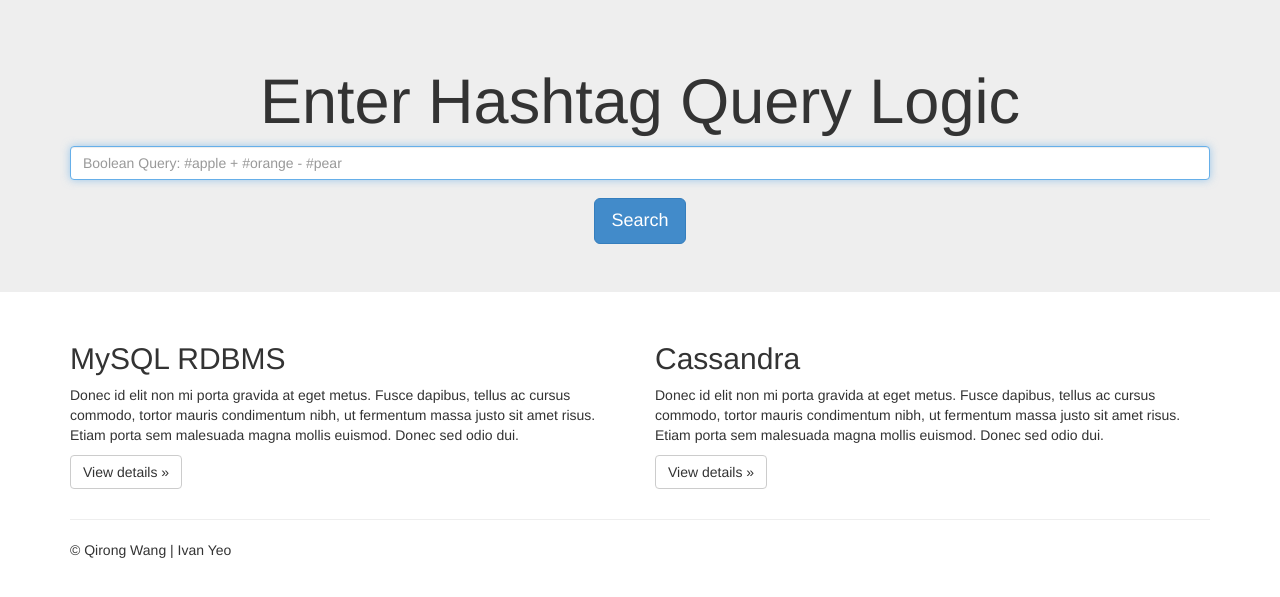
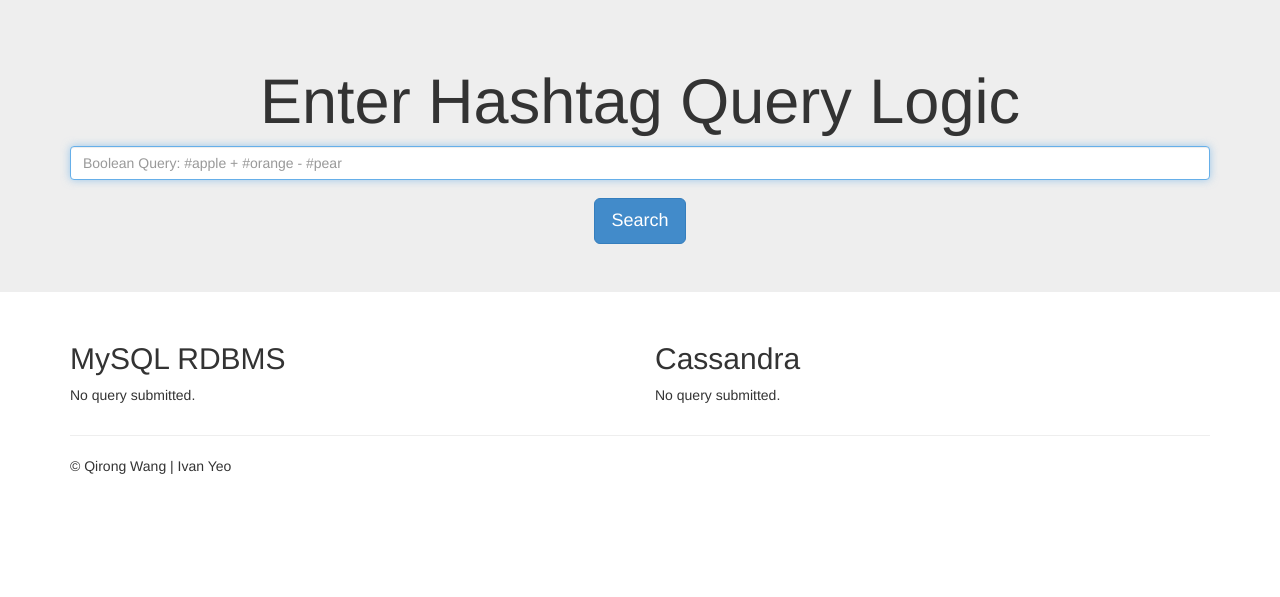
Before and after one commit to ivanyeo/CassandraMySQLBenchmarkAthenaZeus, a Django app: template tagteam/tagteam/templates/tagteam/base.html in a window 1280 px wide. Shown: the part 51-648 px from the top of the page. Run offline with Django 3.2, Linux system fonts and the light colour scheme; the template is opened without the code that fills it, so the values that code supplies are empty; some libraries are stand-ins or nearby versions.

Commit message:
Update base template with JavaScript to invoke the query processing on the server.

```diff
--- a/tagteam/tagteam/templates/tagteam/base.html
+++ b/tagteam/tagteam/templates/tagteam/base.html
@@ -26,6 +26,78 @@
       <script src="{% static 'tagteam/js/html5shiv.js' %}"></script>
       <script src="{% static 'js/respond.min.js' %}"></script>
     <![endif]-->
+
+    <!-- Override CSS -->
+    <style type="text/css">
+        .query-hide {
+            display: none;
+        }
+    </style>
+
+    <!-- Load jQuery -->
+    <script src="{% static 'tagteam/js/jquery.min.js' %}"></script>
+    <script type="text/javascript">
+        var images = new Array();
+
+        function preload() {
+            for (i=0; i<preload.arguments.length; i++) {
+                images[i] = new Image();
+                images[i].src = preload.arguments[i]
+            }
+        }
+
+        function display_loading() {
+                /*
+                // Hide text
+                $('#mysql-output').addClass('query-hide');
+                $('#cassandra-output').addClass('query-hide');
+
+                // Display loading gif
+                $('#mysql-loading-gif').removeClass('query-hide');
+                $('#cassandra-loading-gif').removeClass('query-hide');
+                */
+                $('#mysql-output').hide();
+                $('#cassandra-output').hide();
+
+                // Display loading gif
+                $('#mysql-loading-gif').show();
+                $('#cassandra-loading-gif').show();
+
+        }
+
+        function display_results(item, value) {
+                // Hide loading gif
+                $('#' + item + '-loading-gif').hide();
+
+                // Set text
+                $('#' + item + '-output').text(value);
+
+                // Slide down
+                $('#' + item + '-output').slideToggle(function(){
+                });
+        }
+
+        $(function(){
+            // Preload images
+            preload("{% static 'tagteam/images/loading.gif' %}");
+
+            // Submit query handler
+            $('#query-form').submit(function(event){
+                event.preventDefault();
+
+                // Display loading to user
+                display_loading();
+
+                // Get query results from server
+                $('#mysql-output').text("mysql id output place holder");
+
+                // Get text from server
+
+                // Display the results to the user this way
+                setTimeout(function(){display_results('mysql', 'woohoo!'); }, 800);
+            });
+        });
+    </script>
   </head>
 
   <body>
@@ -61,9 +133,10 @@
     <div class="jumbotron">
       <div class="container text-center">
         <h1>Enter Hashtag Query Logic</h1>
-          <form class="form-query" role="form">
+          <form class="form-query" id="query-form" role="form" action="{% url 'query:processquery' %}" method="POST">
+            {% csrf_token %}
             <!--<h2 class="form-signin-heading">Please sign in</h2>-->
-            <input type="query" class="form-control" placeholder="Boolean Query: #apple + #orange - #pear" required autofocus>
+            <input type="query" name="query" class="form-control" placeholder="Boolean Query: #apple + #orange - #pear" required autofocus>
             <button class="btn btn-lg btn-primary" style="margin-top: 18px" type="submit">Search</button>
           </form>
       </div>
@@ -74,13 +147,19 @@
       <div class="row">
         <div class="col-md-6">
           <h2>MySQL RDBMS</h2>
-          <p>Donec id elit non mi porta gravida at eget metus. Fusce dapibus, tellus ac cursus commodo, tortor mauris condimentum nibh, ut fermentum massa justo sit amet risus. Etiam porta sem malesuada magna mollis euismod. Donec sed odio dui. </p>
+          <p id="mysql-loading-gif" class="text-center query-hide"><img src="{% static 'tagteam/images/loading.gif' %}"></p>
+          <p id="mysql-output">No query submitted. </p>
+          <!--
           <p><a class="btn btn-default" href="#" role="button">View details &raquo;</a></p>
+          -->
         </div>
         <div class="col-md-6">
           <h2>Cassandra</h2>
-          <p>Donec id elit non mi porta gravida at eget metus. Fusce dapibus, tellus ac cursus commodo, tortor mauris condimentum nibh, ut fermentum massa justo sit amet risus. Etiam porta sem malesuada magna mollis euismod. Donec sed odio dui. </p>
+          <p id="cassandra-loading-gif" class="text-center query-hide"><img src="{% static 'tagteam/images/loading.gif' %}"></p>
+          <p id="cassandra-output">No query submitted. </p>
+          <!--
           <p><a class="btn btn-default" href="#" role="button">View details &raquo;</a></p>
+          -->
        </div>
       </div>
 
@@ -95,7 +174,6 @@
     <!-- Bootstrap core JavaScript
     ================================================== -->
     <!-- Placed at the end of the document so the pages load faster -->
-    <script src="{% static 'tagteam/js/jquery.min.js' %}"></script>
     <script src="{% static 'tagteam/js/bootstrap.min.js' %}"></script>
   </body>
 </html>
```
